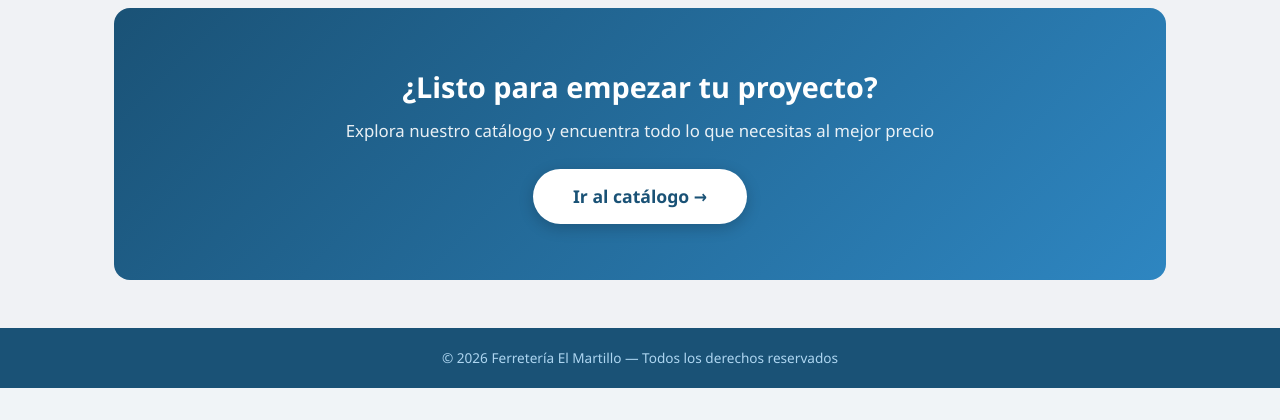
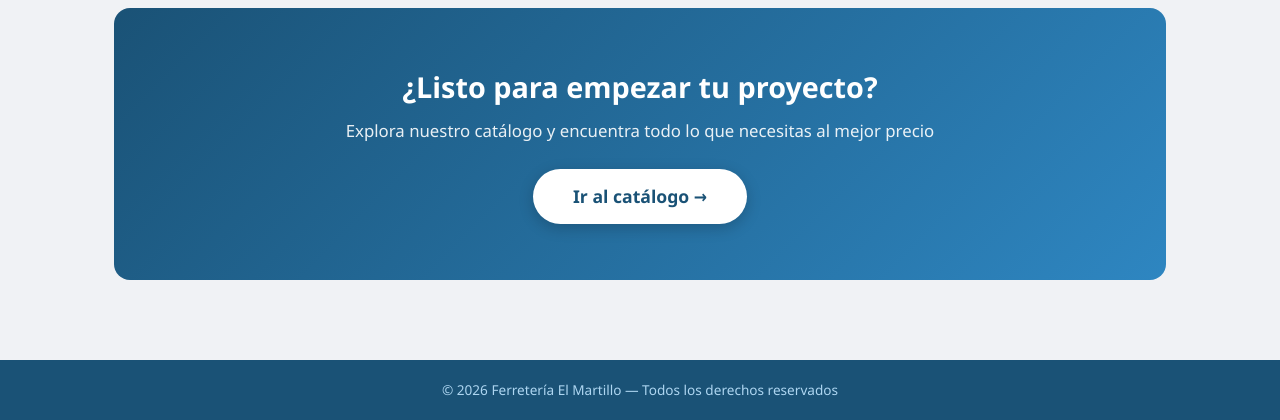
Before and after one commit to Cristobalaros2/Evaluacion-1-Programacion-Back-End, a Django app: page / in a window 1280 px wide. Shown: the part 2302-2722 px from the top of the page. Before the commit the page ends 2690 px from the top, so only its background shows below. Run offline with Django 5.2, Linux system fonts and the light colour scheme.

Commit message:
Fix: footer pegado al fondo de la pagina

```diff
--- a/catalogo/static/css/style.css
+++ b/catalogo/static/css/style.css
@@ -9,6 +9,9 @@ body {
     background: #f0f2f5;
     color: #333;
     line-height: 1.6;
+    min-height: 100vh;
+    display: flex;
+    flex-direction: column;
 }
 
 /* === HEADER === */
@@ -101,6 +104,8 @@ main {
     max-width: 1100px;
     margin: 2rem auto;
     padding: 0 1.5rem;
+    flex: 1;
+    width: 100%;
 }
 
 /* === FOOTER === */
```
